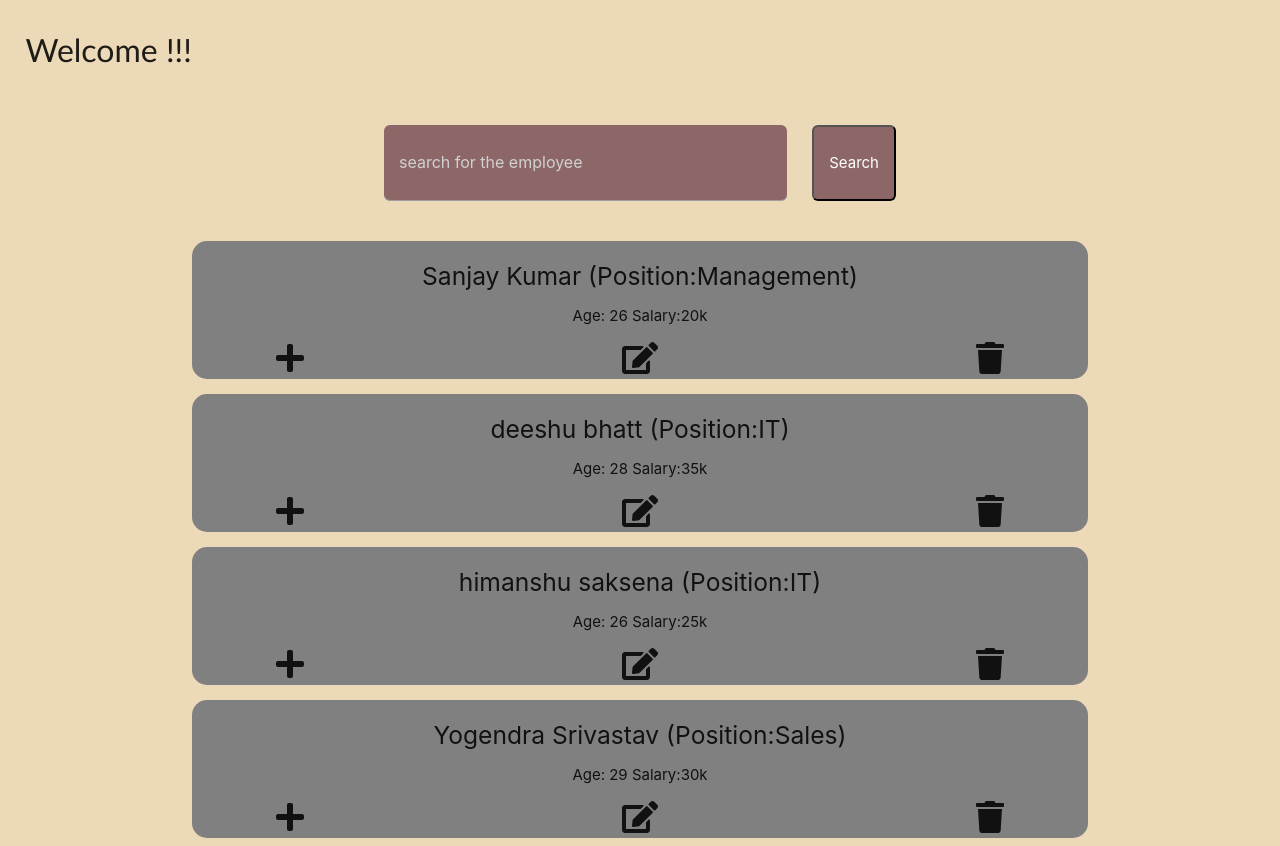
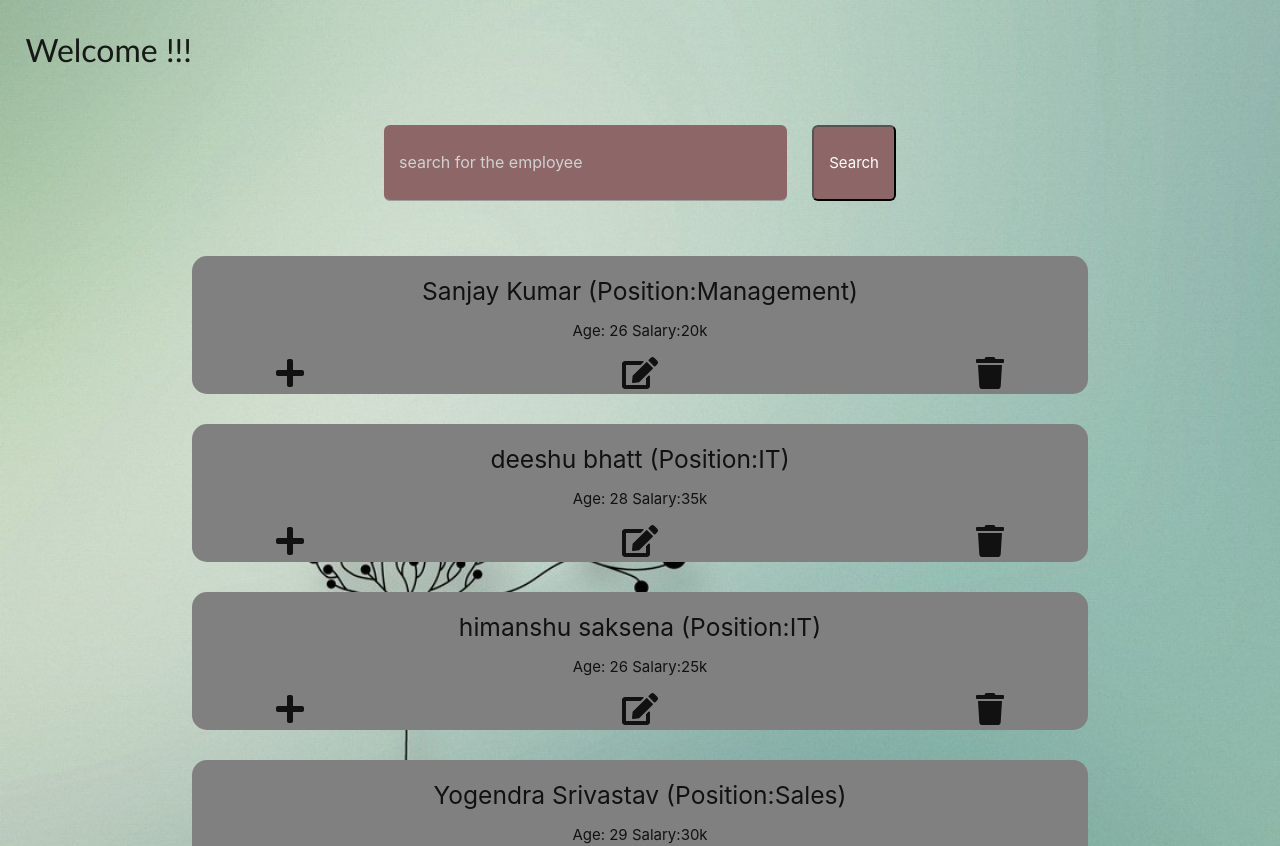
Before and after one commit to deeshubhatt07/Employees, a React (Create React App) app: page /post in a window 1280 px wide. Shown: the top 846 px of the page. Built offline with nearby package versions, Linux system fonts and the light colour scheme.

Commit message:
Completed postlist

```diff
--- a/src/Post.css
+++ b/src/Post.css
@@ -5,7 +5,9 @@
 }
 
 #main2{
-    background-color: rgb(235, 217, 183);
+    background-image: url(/images/sample.jpg);
+    background-repeat: no-repeat;
+    background-size: cover;
 }
 
 #navbar{
--- a/src/components/Postlists.css
+++ b/src/components/Postlists.css
@@ -1,13 +1,14 @@
 #postitems{
     background-color: grey;
     text-align: center;
-    margin: 15px;
+    margin-top: 30px;
     padding: 5px;
     border-radius: 15px;
     margin-left: 15%;
     margin-right: 15%;
     display: flex;
     flex-direction: column;
+
 }
 
 #icon{
--- a/src/components/Postlists.js
+++ b/src/components/Postlists.js
@@ -7,7 +7,7 @@
 class Postlists extends Component{
     render(){
         return(
-            <div>
+            <div id="main3">
                 {PostData.map((Details, index) => {
                     return(
                         <div id="postitems">
```
